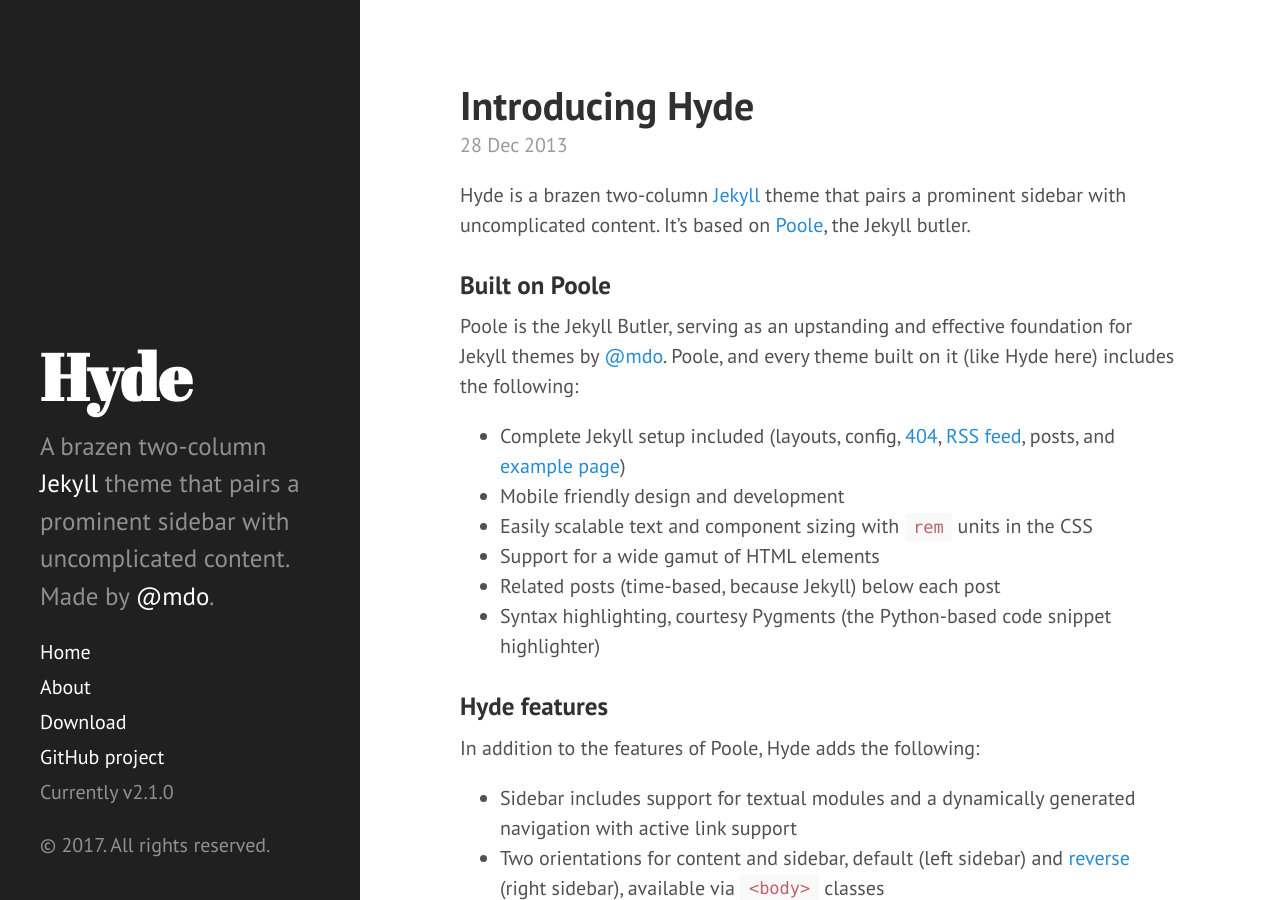
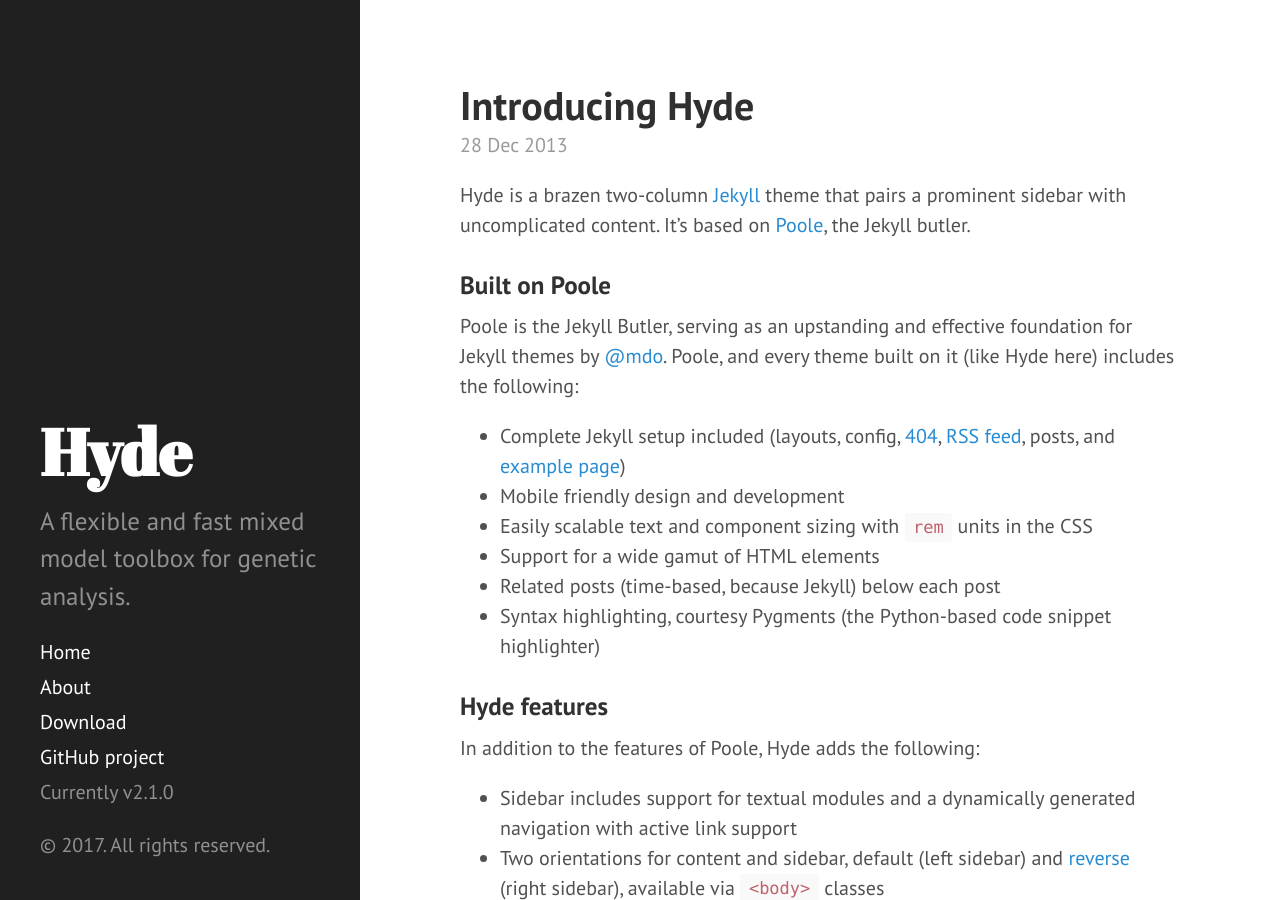
Before and after one commit to limix/limix.github.io, a Jekyll site: the page built from index.html, in a window 1280 px wide and 900 px high. Built offline with Jekyll 4.4.1, drawn with Linux system fonts in a browser that asks for light colours; Markdown is read by kramdown in place of the engine named in the settings; the list of posts is cut into pages by our own code.

Commit message:
descp, url

```diff
--- a/_config.yml
+++ b/_config.yml
@@ -8,13 +8,13 @@ permalink:        pretty
 # Setup
 title:            Hyde
 tagline:          'A Jekyll theme'
-description:      'A brazen two-column <a href="http://jekyllrb.com" target="_blank">Jekyll</a> theme that pairs a prominent sidebar with uncomplicated content. Made by <a href="https://twitter.com/mdo" target="_blank">@mdo</a>.'
-url:              http://hyde.getpoole.com
+description:      'A flexible and fast mixed model toolbox for genetic analysis.'
+url:              https://limix.github.io
 baseurl:          /
 
 author:
-  name:           'Mark Otto'
-  url:            https://twitter.com/mdo
+  name:           'Danilo Horta'
+  url:            https://github.com/horta
 
 paginate:         5
 
@@ -22,4 +22,4 @@ paginate:         5
 version:          2.1.0
 
 github:
-  repo:           https://github.com/poole/hyde
+  repo:           https://github.com/limix/limix.github.io
```
